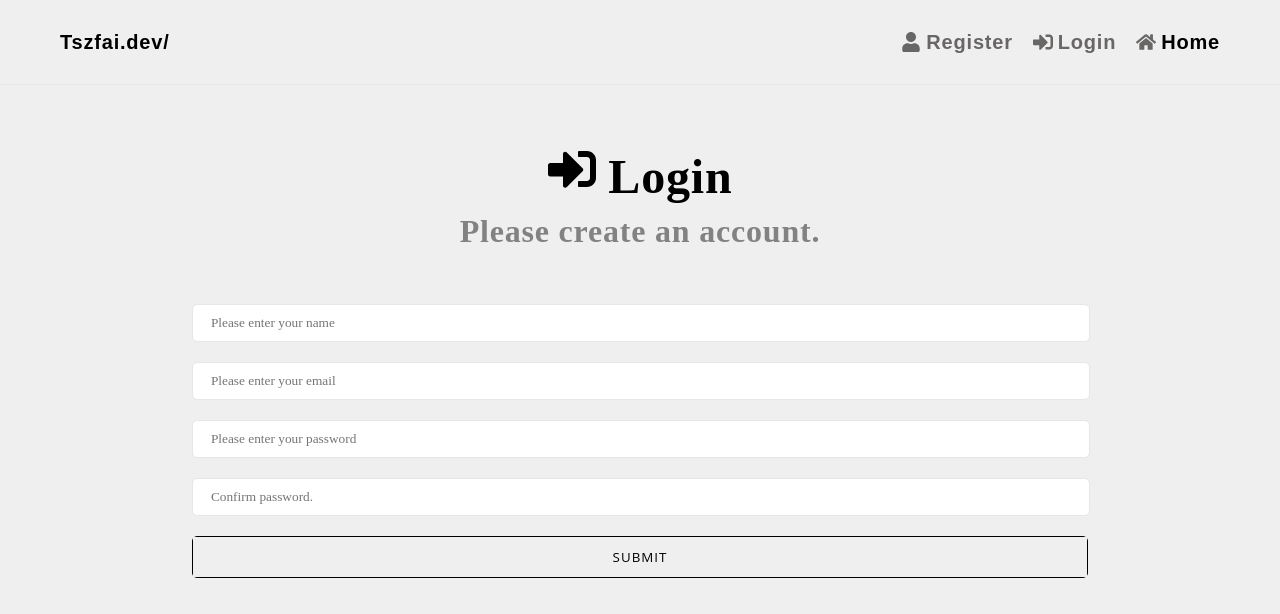
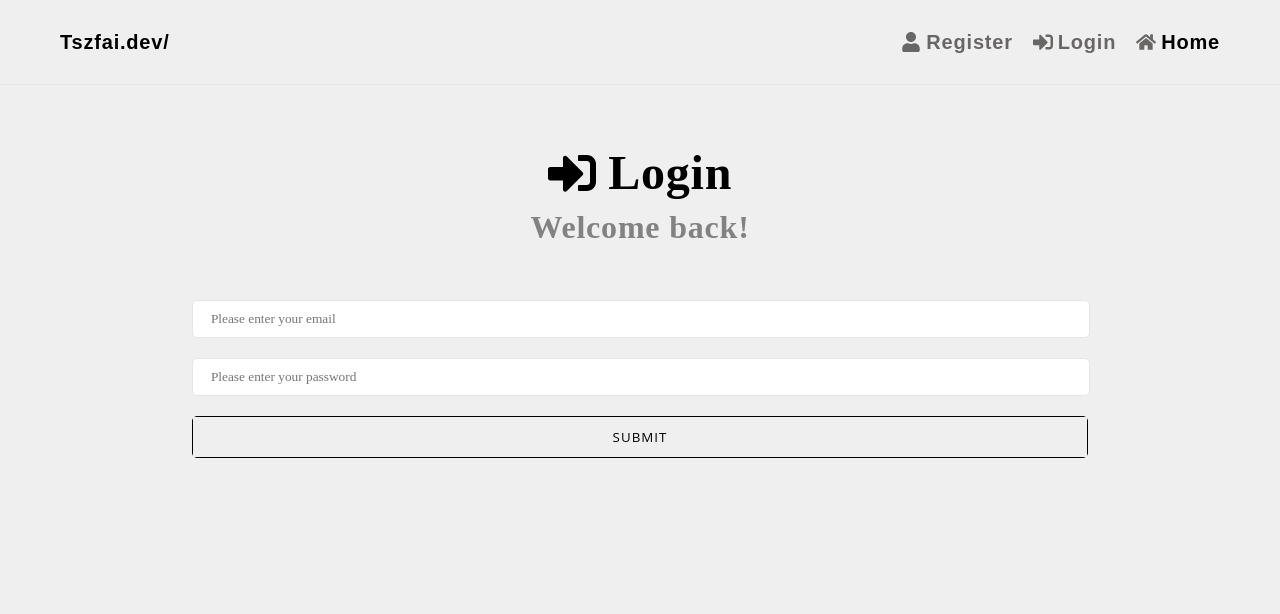
Before and after one commit to TChoy04/personal-website, a React (Create React App) app: page /login in a window 1280 px wide. Shown: the top 614 px of the page. Built offline with nearby package versions, Linux system fonts and the light colour scheme; a web font is replaced by a local one.

Commit message:
fixed login text

```diff
--- a/src/plannerFrontend/pages/Login.js
+++ b/src/plannerFrontend/pages/Login.js
@@ -3,12 +3,11 @@ import {useState,useEffect} from "react"
 import {FaSignInAlt} from "react-icons/fa"
 function Login() {
   const [formData,setFormData] = useState({
-    name:"",
+
     email:"",
     password:"",
-    confirmPassword:"",
   });
-  const {name,email,password,confirmPassword} = formData;
+  const {email,password} = formData;
   const onChange = (e) =>{
       setFormData((prevState)=>({
         ...prevState, [e.target.name] : e.target.value,
@@ -24,23 +23,18 @@ function Login() {
 
       <section className="heading">
         <h1 className="reg-black">
-          <FaSignInAlt></FaSignInAlt> Login
+          <FaSignInAlt></FaSignInAlt><span>Login</span>
         </h1>
-        <p>Please create an account.</p>
+        <p>Welcome back!</p>
       </section>
       <section className="form"><form>
-        <div className="form-group">
-        <input type ="text" className="form-control" id="name" value={name} placeholder="Please enter your name" onChange={onChange}></input>
-        </div>
         <div className="form-group">
         <input type ="text" className="form-control" id="email" value={email} placeholder="Please enter your email" onChange={onChange}></input>
         </div>
         <div className="form-group">
         <input type ="password" className="form-control" id="password" value={password} placeholder="Please enter your password" onChange={onChange}></input>
         </div>
-        <div className="form-group">
-        <input type ="password" className="form-control" id="confirmPassword" value={confirmPassword} placeholder="Confirm password." onChange={onChange}></input>
-        </div>
+
         <div className="form-group">
           <button type="submit" className="btn-block btn-flip" data-back="Submit"data-front="Submit"></button>
         </div>
--- a/src/plannerFrontend/pages/pages.css
+++ b/src/plannerFrontend/pages/pages.css
@@ -28,8 +28,14 @@ h3 {
   font-weight: 600;
   margin-bottom: 5px;
 }
-.reg-black, .reg-black svg path{
+.reg-black, .reg-black svg path, .reg-black span{
   color:black;
+  display: flex;
+  align-items: center;
+  justify-content: center;
+}
+.reg-black span{
+  padding-left:1%
 }
 .container {
   width: 100%;
```
